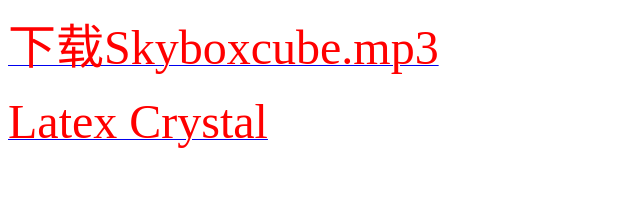
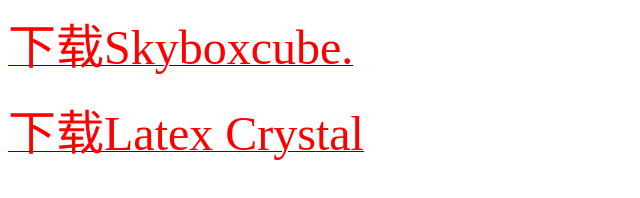
Before and after one commit to seanlenardb123/song_download, a plain HTML site: page index.html in a window 1280 px wide. Shown: the whole page, without its empty margins (0-640 px from the left). Drawn offline with Linux system fonts and the light colour scheme.

Commit message:
Update index.html

```diff
--- a/index.html
+++ b/index.html
@@ -10,9 +10,9 @@
 
     <body>
 
-        <a href="Sean Lenard B. - Skyboxcube.mp3" download="skyboxcube.mp3"><font size=200 color=red>下载Skyboxcube.mp3</font></a>
+        <a href="Sean Lenard B. - Skyboxcube.mp3" download="skyboxcube.mp3"><font size=200 color=red>下载Skyboxcube.</font></a>
         <p> </p>
-        <a href="Sean Lenard B. - Latex Crystal.mp3" download="latex crystal.mp3"><font size=200 color=red>Latex Crystal</font></a>
+        <a href="Sean Lenard B. - Latex Crystal.mp3" download="latex crystal.mp3"><font size=200 color=red>下载Latex Crystal</font></a>
 
     </body>
 
```
